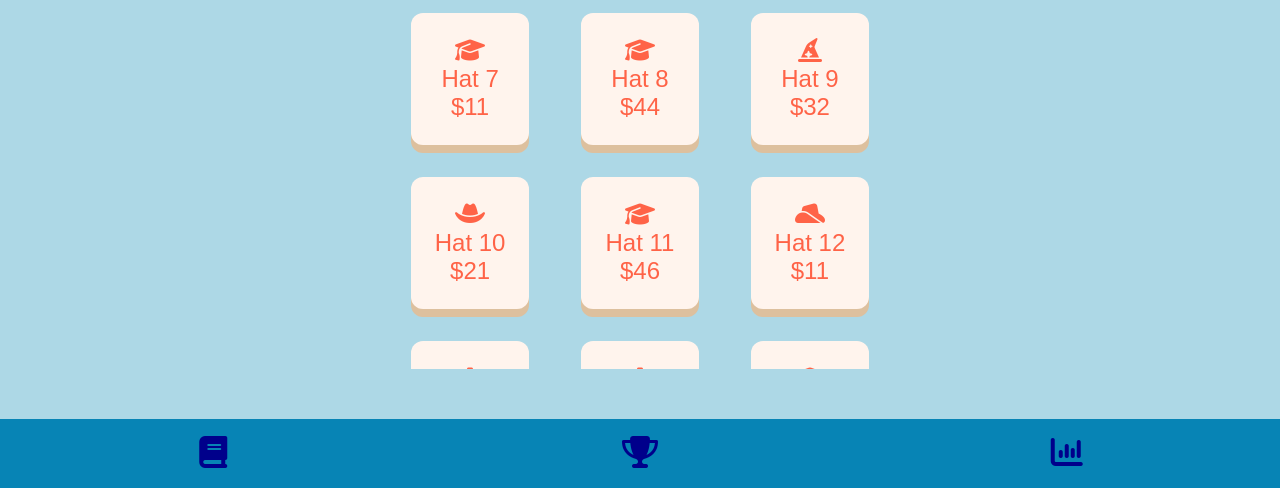
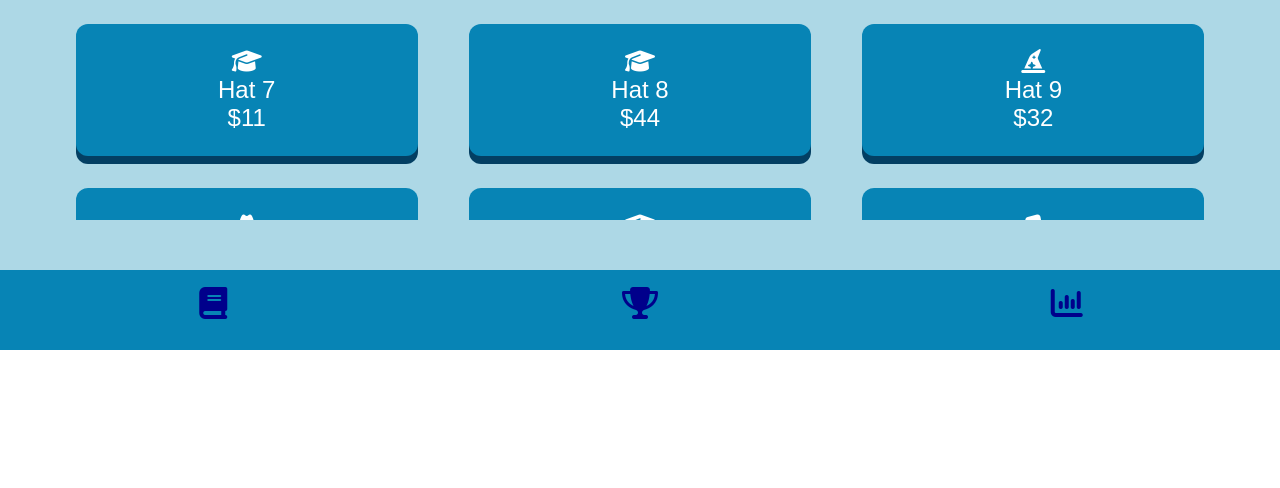
Before and after one commit to sireoh/1800_2024Winter_32, a website: page themes.html in a window 1280 px wide. Shown: the part 450-938 px from the top of the page. After the commit the page ends 800 px from the top, so only its background shows below. Drawn offline with nearby package versions, Linux system fonts and the light colour scheme.

Commit message:
fixed themes css

```diff
--- a/styles/themes.css
+++ b/styles/themes.css
@@ -5,10 +5,20 @@
     padding-bottom: 10px;
 } */
 
-body{
+*{
     margin: 0;
     padding: 0;
 }
+
+.container{
+    width: 100vw;
+    height: 100vh;
+    display:grid;
+    grid-template-rows: 5em auto 5em;
+    grid-template-columns: 100vw;
+}
+
+
 
 #populateShop {
     display: grid;
@@ -19,11 +29,11 @@ body{
 
 .hatTheme {
     text-decoration: none;
-    background-color: #fff4ed;
-    color: Tomato;
+    background-color: rgb(7,132,181);
+    color: white;
     padding: 1em 0 1em;
     border-radius: 0.5em;
-    box-shadow: 0 1vh #ddc09e;
+    box-shadow: 0 1vh  #033F63;
     font-size: 1.5em;
     border: none;
     margin: 2vh 2vw 2vh;
@@ -31,6 +41,6 @@ body{
 }
 
 .hatTheme:hover {
-    box-shadow: 0 5px #ddc09e;
+    box-shadow: 0 5px #022841;
 	transform: translateY(4px);
 }
--- a/themes.html
+++ b/themes.html
@@ -44,10 +44,9 @@
     <!------------------------------>
     <!-- Your HTML Layout go here -->
     <!------------------------------>
-    <header id="navPlaceholder"></header>
-
     <!-- the body of your page goes here -->
     <div class="container">
+        <header id="navPlaceholder"></header>
          <!-- <h2>Hat Themes</h2>
         <div id="themeDrop"></div>
         <div class="buttonGroup">
@@ -71,6 +70,7 @@
             <label for="h5">$25</label>
         </div> -->
         <div id="populateShop"></div>
+        <footer id="footerPlaceholder"></footer>
     </div>
     <!-- <div>
         <a href="#"><i class="fa-solid fa-dumbbell"></i></a>
@@ -80,7 +80,7 @@
     </div> -->
 
     <!-- our own footer goes here-->
-    <footer id="footerPlaceholder"></footer>
+
 
     <!---------------------------------------------->
     <!-- Your own JavaScript functions go here    -->
```
